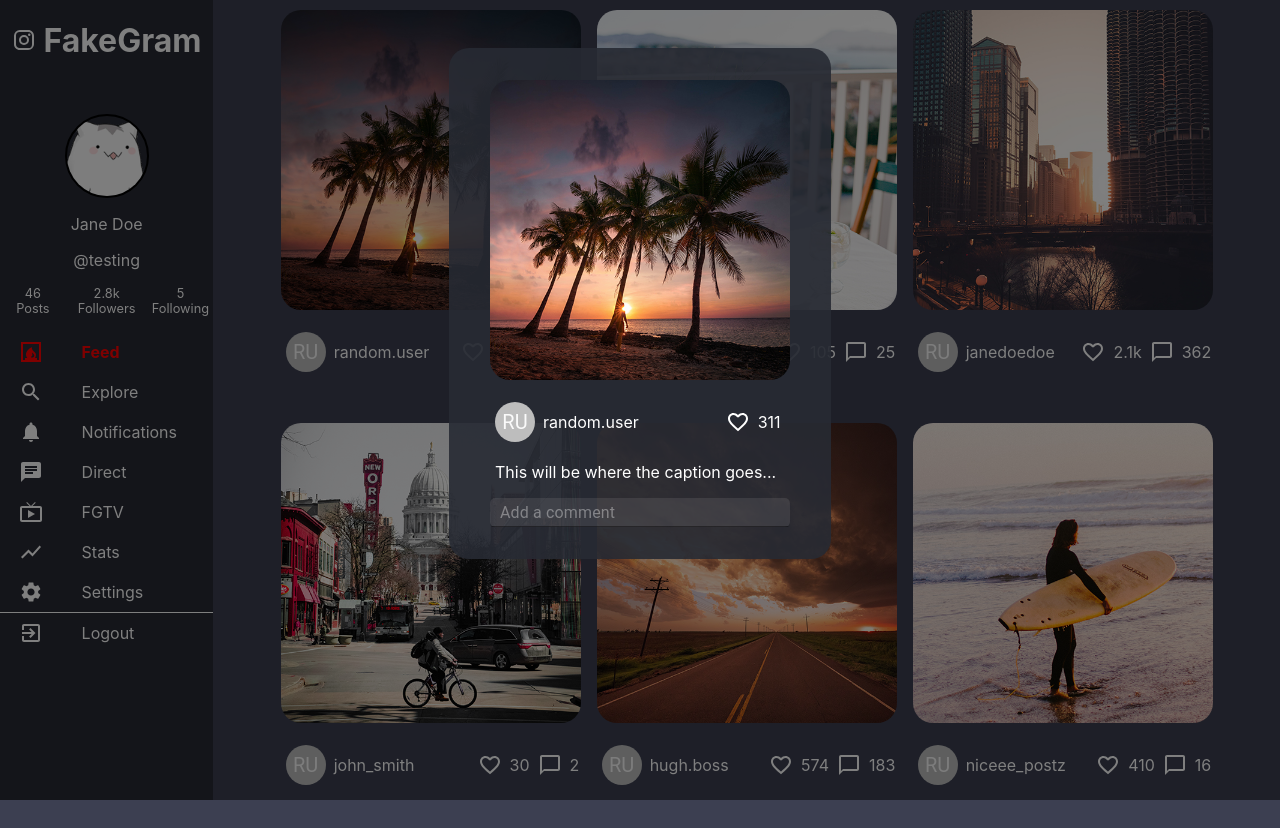
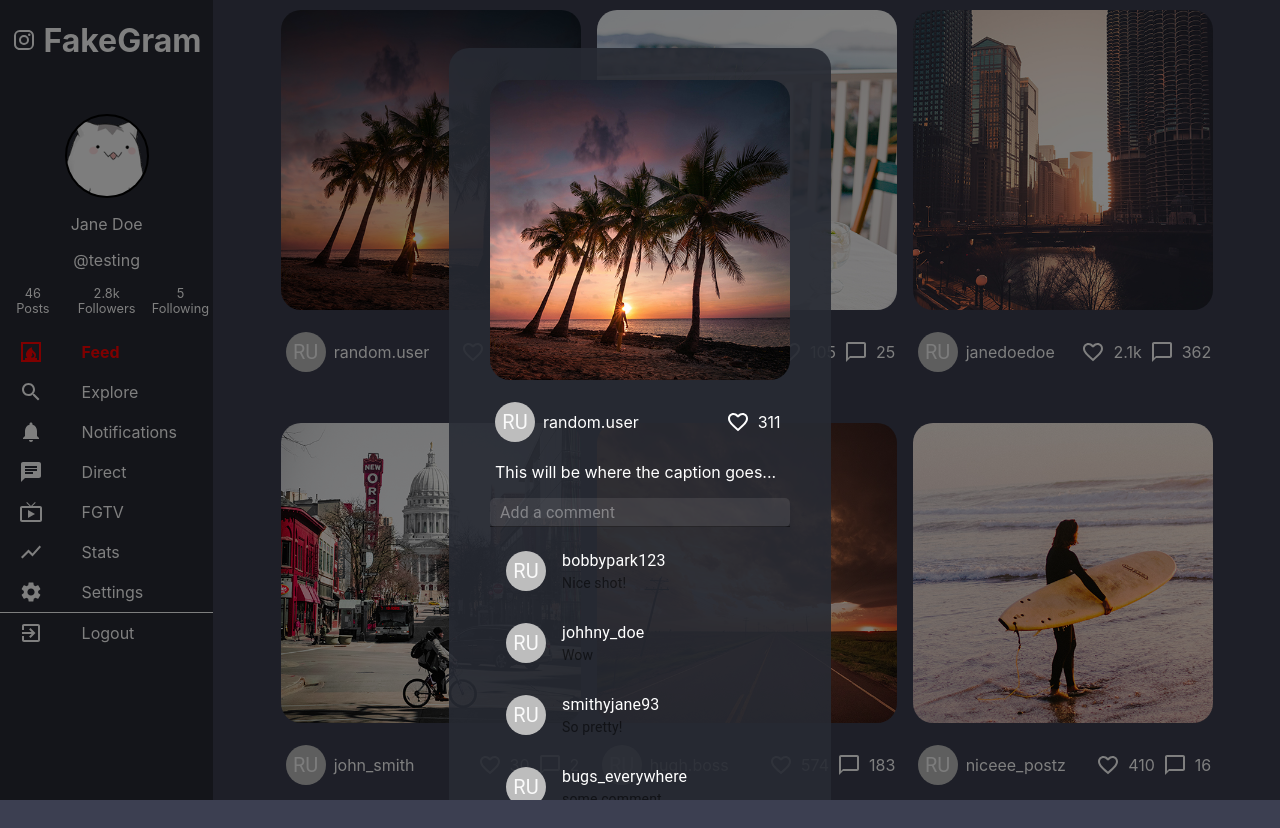
Before and after one commit to JNoris/social-media-react-app, a React (Create React App) app in the folder social-media-react-app/: page / in a window 1280 px wide. Both pictures are taken after a click on the icon 535 px from the left and 352 px from the top of the page. Built offline with nearby package versions, Linux system fonts and the light colour scheme.

Commit message:
Added comment list to postdetailview with dummy data + enabled scrolling

```diff
--- a/social-media-react-app/src/components/PostCard/PostCardModalView/PostCardModalView.js
+++ b/social-media-react-app/src/components/PostCard/PostCardModalView/PostCardModalView.js
@@ -4,8 +4,8 @@ import {CardWrapper} from '../PostCard.styles'
 import PostImage from '../PostCardContent/PostImage'
 import PostCardModalContent from './PostCardModalContent/PostCardModalContent';
 import {CaptionWrapper} from './PostCardModalView.styles'
-import PostCardComment from './PostCardModalContent/PostCardComment';
-
+import PostCardAddComment from '../../PostComment/PostCardAddComment';
+import PostCommentListView from '../../PostComment/PostCommentListView'
 
 const PostCardModalView = (props) => {
 
@@ -27,7 +27,8 @@ const PostCardModalView = (props) => {
                <CaptionWrapper>
                 <p>This will be where the caption goes...</p>
                </CaptionWrapper>
-               <PostCardComment user = {user}/>
+               <PostCardAddComment user = {user}/>
+               <PostCommentListView />
             </Card>
         </CardWrapper>
     );
--- a/social-media-react-app/src/components/PostComment/PostCommentListView.js
+++ b/social-media-react-app/src/components/PostComment/PostCommentListView.js
@@ -1,13 +1,60 @@
 import React, { useState } from 'react';
-
+import List from '@material-ui/core/List';
+import ListItem from '@material-ui/core/ListItem';
+import Divider from '@material-ui/core/Divider';
+import ListItemText from '@material-ui/core/ListItemText';
+import ListItemAvatar from '@material-ui/core/ListItemAvatar';
+import Avatar from '@material-ui/core/Avatar';
 
 const PostCommentListView = (props) => {
+    // TODO API call to get all post comments
+
+    // temp dummy data
+    var tempComments = [
+        {
+            username: "bobbypark123",
+            comment: "Nice shot!"
+        },
+        {
+            username: "johhny_doe",
+            comment: "Wow"
+        },
+        {
+            username: "smithyjane93",
+            comment: "So pretty!"
+        },
+        {
+            username: "bugs_everywhere",
+            comment: "some comment"
+        },
+        {
+            username: "testing-scrolll",
+            comment: "some comment"
+        },
+        {
+            username: "more-scroll",
+            comment: "some comment"
+        },
+        {
+            username: "wut",
+            comment: "some comment"
+        },
+    ];
+
     return (
-        <CommentWrapper>
-            <Avatar aria-label="user">RU</Avatar>
-                <p>{props.username}</p>
-                <p>Comment about the lovely post..</p>
-        </CommentWrapper>
+        <List>
+            {tempComments.map((comment) => (
+                  <ListItem key = {comment.username} alignItems="flex-start">
+                  <ListItemAvatar>
+                      <Avatar aria-label="user">RU</Avatar>
+                  </ListItemAvatar>
+                  <ListItemText
+                      primary={comment.username}
+                      secondary={comment.comment}
+                  />
+              </ListItem>
+            ))}
+        </List>
     )
 }
 
--- a/social-media-react-app/src/components/PostViewModal/PostViewModal.js
+++ b/social-media-react-app/src/components/PostViewModal/PostViewModal.js
@@ -16,6 +16,8 @@ const PostViewModal = (props) => {
              <Modal
                 aria-labelledby=""
                 aria-describedby=""
+                style={{overflow: 'scroll'}}
+                //disableScrollLock
                 open={show}
                 onClose={props.onClose}
                 closeAfterTransition
--- a/social-media-react-app/src/components/PostViewModal/PostViewModal.styles.js
+++ b/social-media-react-app/src/components/PostViewModal/PostViewModal.styles.js
@@ -11,5 +11,4 @@ export const ModalWrapper = styled.div`
     outline: none;
     padding: 2rem 1rem;
     width: 350px;   // will need to adjust
-    //height: 350px;  // will need to adjust
 `;
```
Also changed, not shown: social-media-react-app/src/components/PostComment/PostCardAddComment.js (renamed from social-media-react-app/src/components/PostCard/PostCardModalView/PostCardModalContent/PostCardComment.js, +3 -7 lines), social-media-react-app/src/components/PostComment/PostComment.js (deleted, +0 -16 lines).
